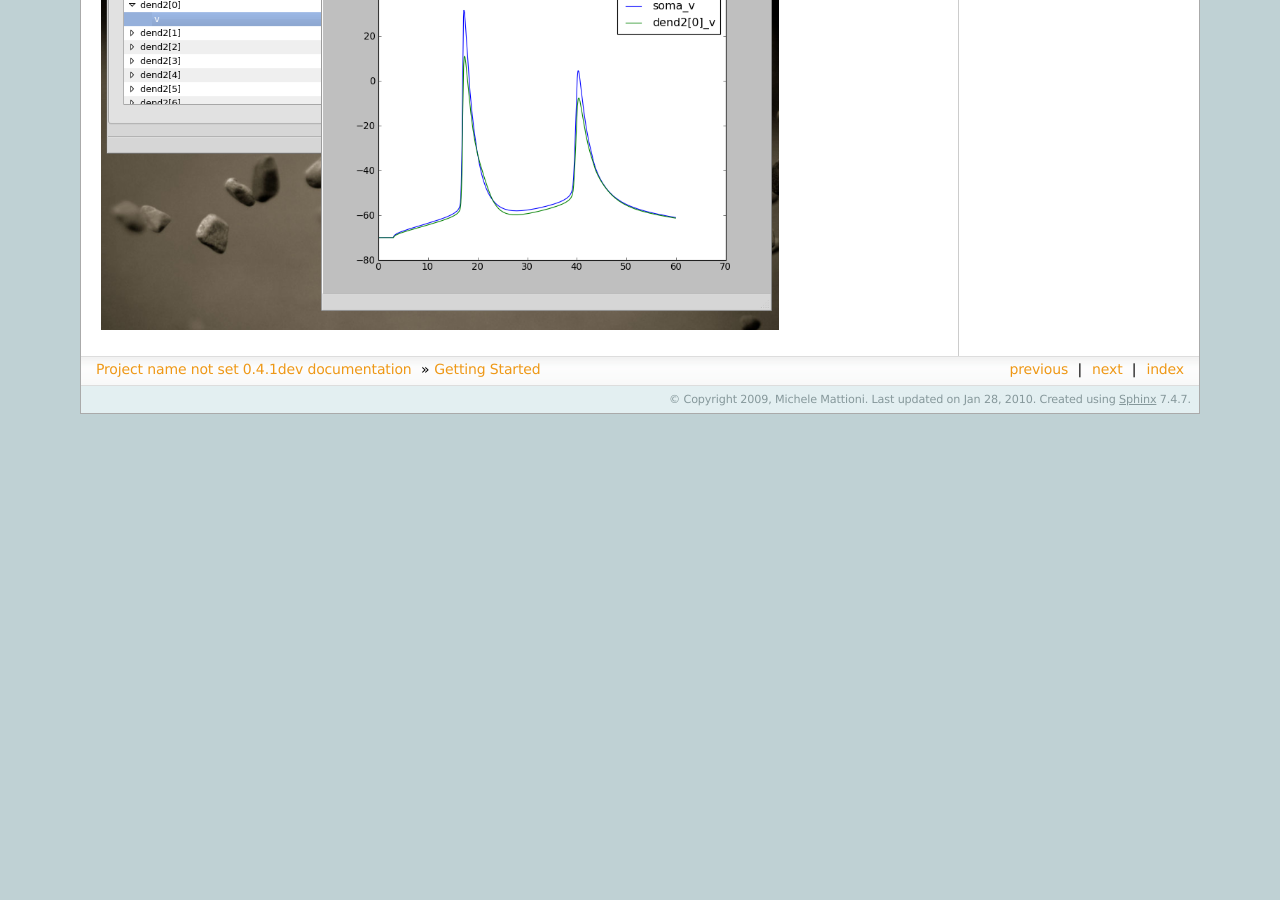
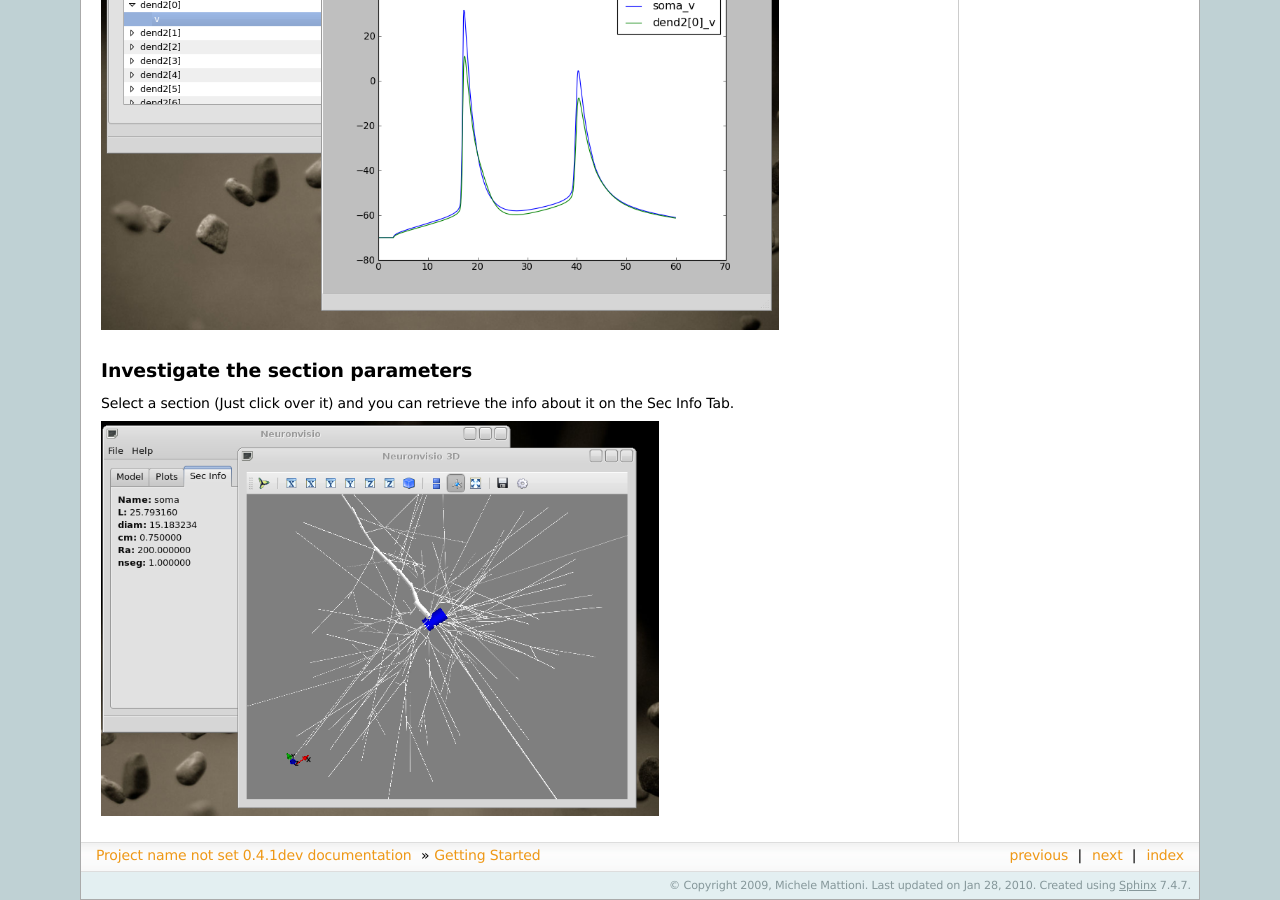
Before and after one commit to mattions/neuronvisio, a Sphinx documentation site: the page built from docs/gettingstarted.rst, in a window 1280 px wide and 900 px high, scrolled down 3745 px. Built offline with Sphinx 7.4.7, drawn with Linux system fonts in a browser that asks for light colours; formulas are drawn with MathJax 3; the version number is read from the project's files by our own code; before the commit the page ends 4159 px from its top, so only the background shows below that; some of the changed text lies outside the part shown.

Commit message:
Updated the doc with the info sec tab.

```diff
--- a/docs/gettingstarted.rst
+++ b/docs/gettingstarted.rst
@@ -122,3 +122,12 @@ If you want to insert the legend just select the `legend box`
 
 .. image:: images/plotting_variable.png
     :scale: 70
+
+Investigate the section parameters
+==================================
+
+Select a section (Just click over it) and you can retrieve the info about it
+on the Sec Info Tab.
+
+.. image:: images/Neuronvisio_sec_info.png
+    :scale: 70
```
Also changed, not shown: docs/images/Neuronvisio_sec_info.png (added).
